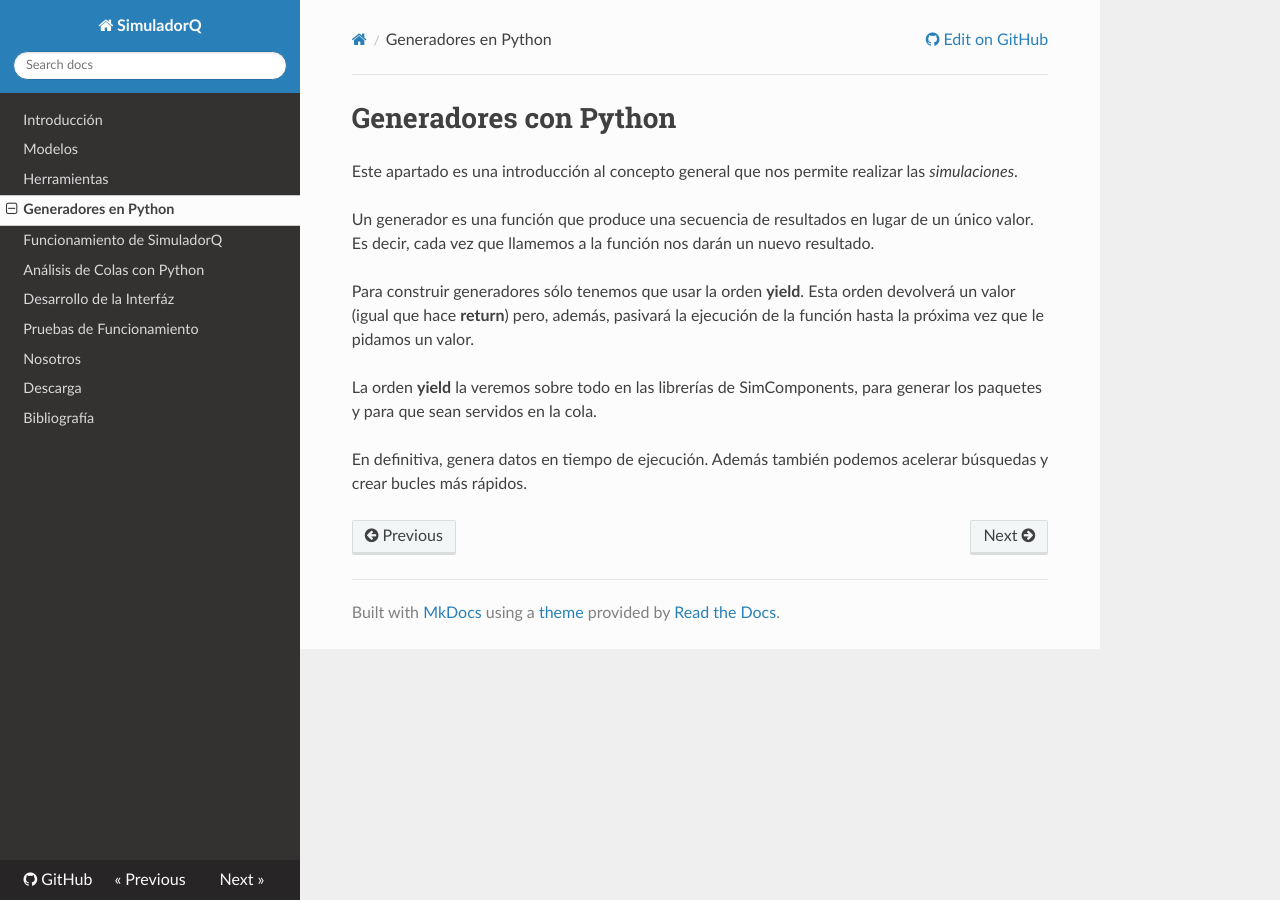
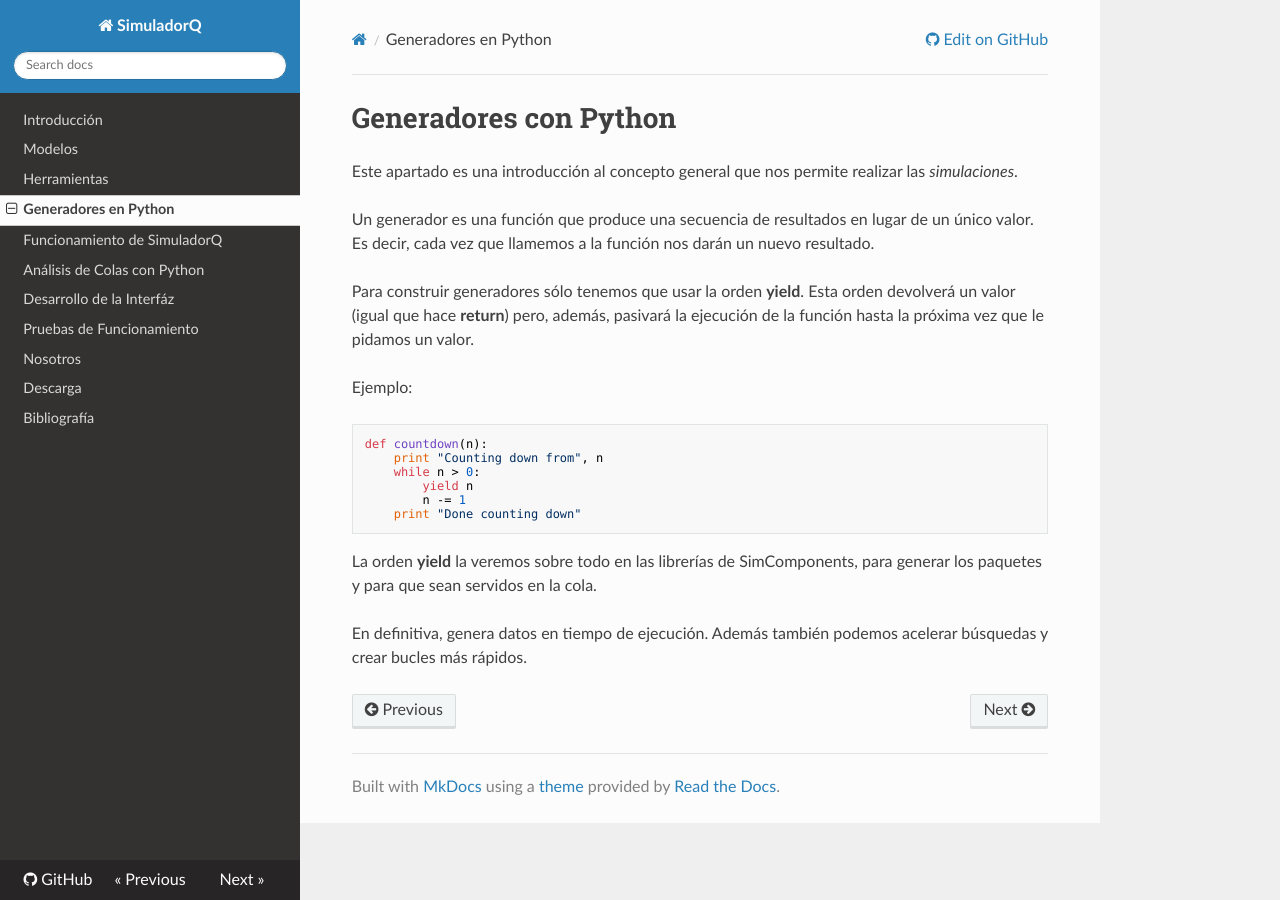
Before and after one commit to m-ibarra-arg/trafico, an MkDocs documentation site: the page built from docs/GeneradoresPython.md, in a window 1280 px wide. Built offline with MkDocs 1.6.1, drawn with Linux system fonts in a browser that asks for light colours; nearby versions of some CDN libraries; old or Windows-style settings are respelled for this version of MkDocs.

Commit message:
Uploaded by https://stackedit.io/

````diff
--- a/docs/GeneradoresPython.md
+++ b/docs/GeneradoresPython.md
@@ -7,10 +7,19 @@ Es decir, cada vez que llamemos a la función nos darán un nuevo resultado.
 
 Para construir generadores sólo tenemos que usar la orden **yield**. Esta orden devolverá un valor (igual que hace **return**) pero, además, pasivará la ejecución de la función hasta la próxima vez que le pidamos un valor.
 
+Ejemplo:
+```python
+def countdown(n):
+    print "Counting down from", n
+    while n > 0:
+        yield n
+        n -= 1
+    print "Done counting down"
+```
 La orden **yield** la veremos sobre todo en las librerías de SimComponents, para generar los paquetes y para que sean servidos en la cola.
 
 En definitiva,  genera  datos en tiempo de ejecución. Además también podemos acelerar búsquedas y crear bucles más rápidos.
 <!--stackedit_data:
-eyJoaXN0b3J5IjpbOTYzMjUzNzI4LC0xMzc0ODIwMywxODc3OD
-Y5ODk3LDEzOTUyMDIxMDksLTMxMjg5Mzk3XX0=
+eyJoaXN0b3J5IjpbNTQ1MTc3ODQsLTEzNzQ4MjAzLDE4Nzc4Nj
+k4OTcsMTM5NTIwMjEwOSwtMzEyODkzOTddfQ==
 -->
````
